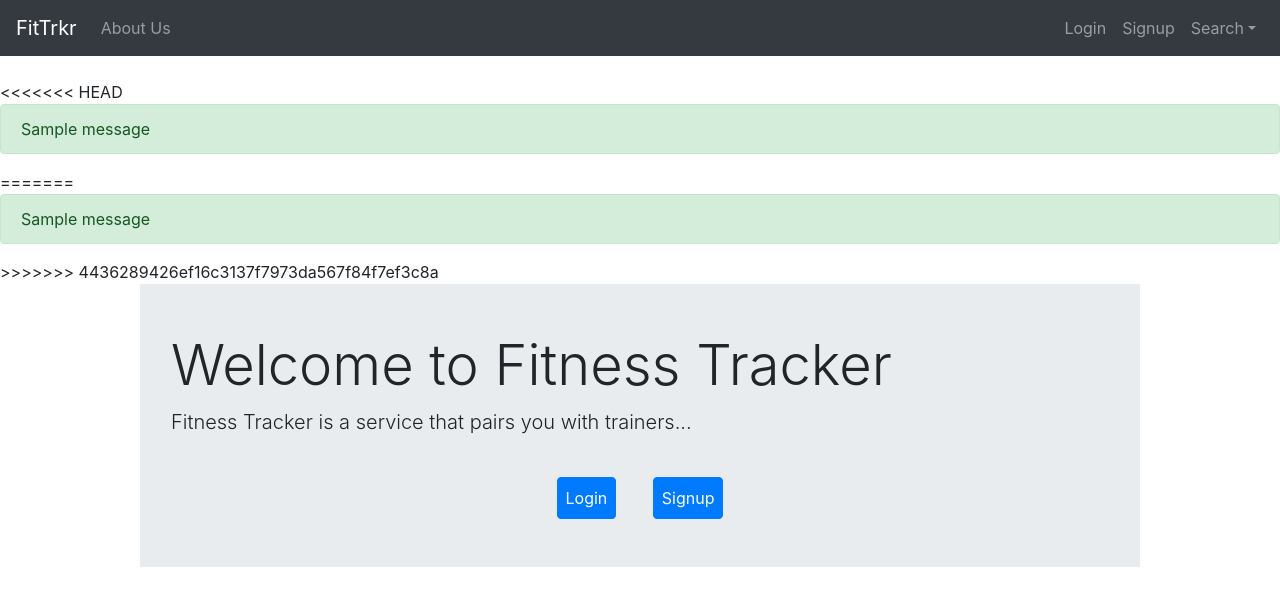
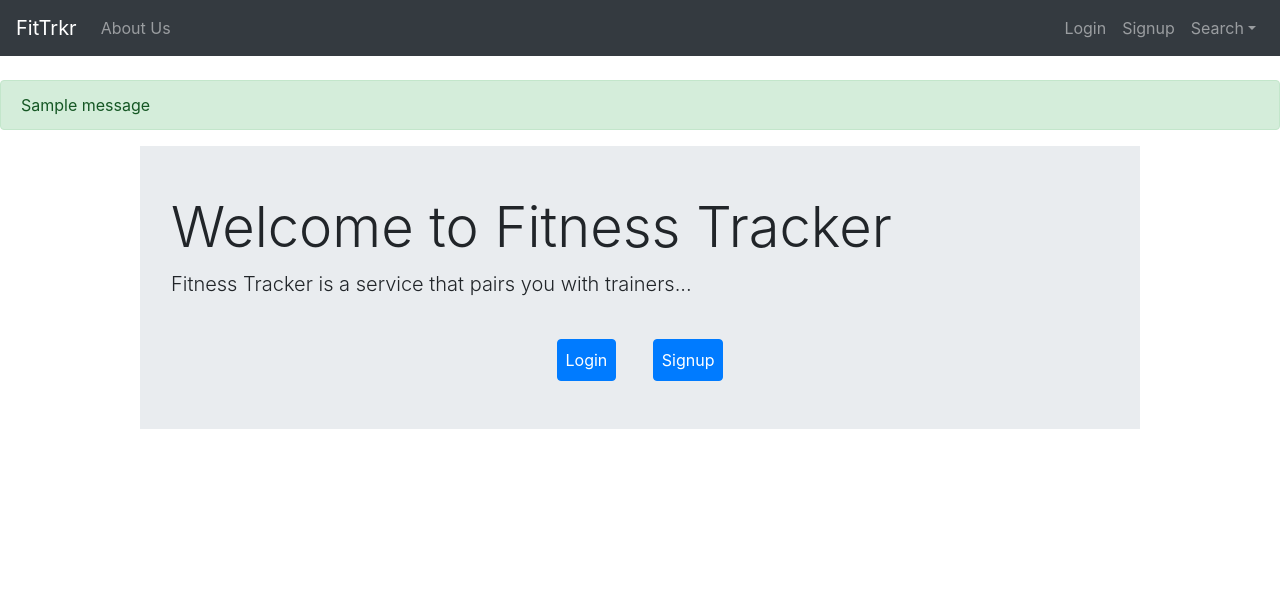
Before and after one commit to joshua-deans/FitTrkr, a Flask app: page / in a window 1280 px wide. Shown: the top 606 px of the page. Run offline with Flask 2, Linux system fonts and the light colour scheme; tables that the repository leaves empty or names only in its code hold one stand-in row (values such as "Sample post"); one stand-in notice (Sample message) is shown; some libraries are stand-ins or nearby versions.

Commit message:
modified _messages.html

```diff
--- a/templates/includes/_messages.html
+++ b/templates/includes/_messages.html
@@ -1,11 +1,7 @@
 {% with messages = get_flashed_messages(with_categories=true) %}
   {% if messages %}
     {% for category, message in messages %}
-<<<<<<< HEAD
     <div class="alert alert-{{ category }}">{{ message }} </div>
-=======
-      <div class="alert alert-{{ category }}">{{ message }}</div>
->>>>>>> 4436289426ef16c3137f7973da567f84f7ef3c8a
     {% endfor %}
   {% endif %}
 {% endwith %}
```
